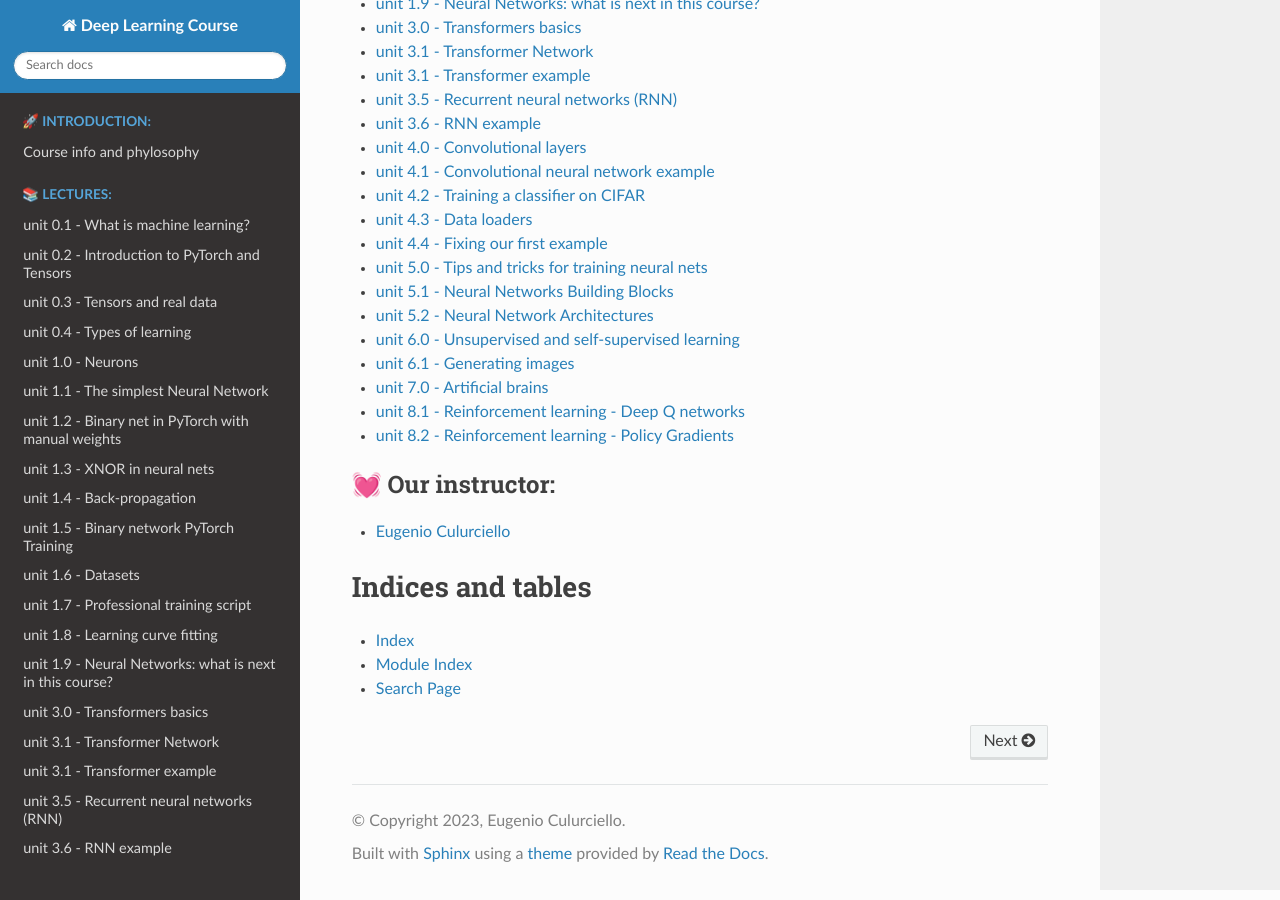
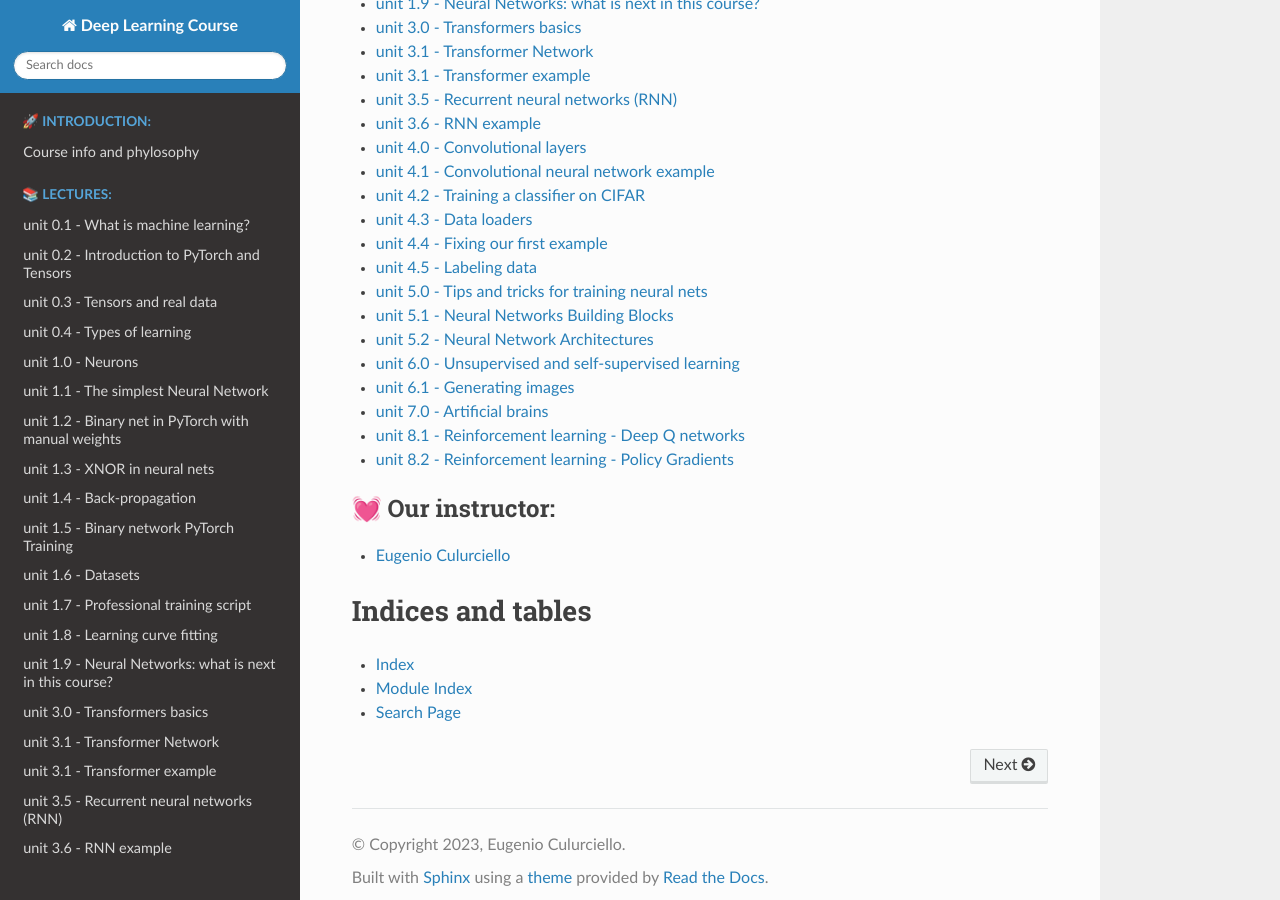
Before and after one commit to culurciello/deep-learning-course-source, a Sphinx documentation site: the page built from source/index.rst, in a window 1280 px wide and 900 px high, scrolled down 1037 px. Built offline with Sphinx 7.4.7 and the Read the Docs theme 2.0.0, drawn with Linux system fonts in a browser that asks for light colours; pages that are not in the unit, such as notebooks, are missing from menus.

Commit message:
Update index.rst

```diff
--- a/source/index.rst
+++ b/source/index.rst
@@ -59,6 +59,7 @@ Useful links
    lectures/42-conv-cifar10-tutorial.ipynb
    lectures/43-dataloaders.ipynb
    lectures/44-fixing-first-example.ipynb
+   lectures/45-labeling-data.ipynb
    lectures/50-tips-tricks.ipynb
    lectures/51-nn-building.ipynb
    lectures/52-nn-architectures.ipynb
```
